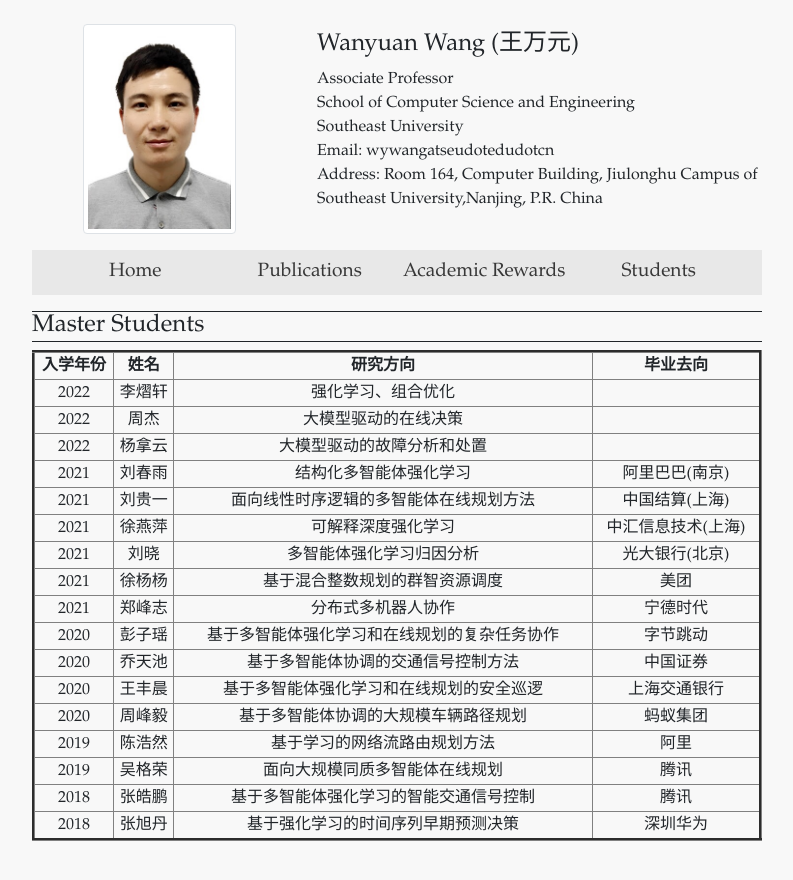
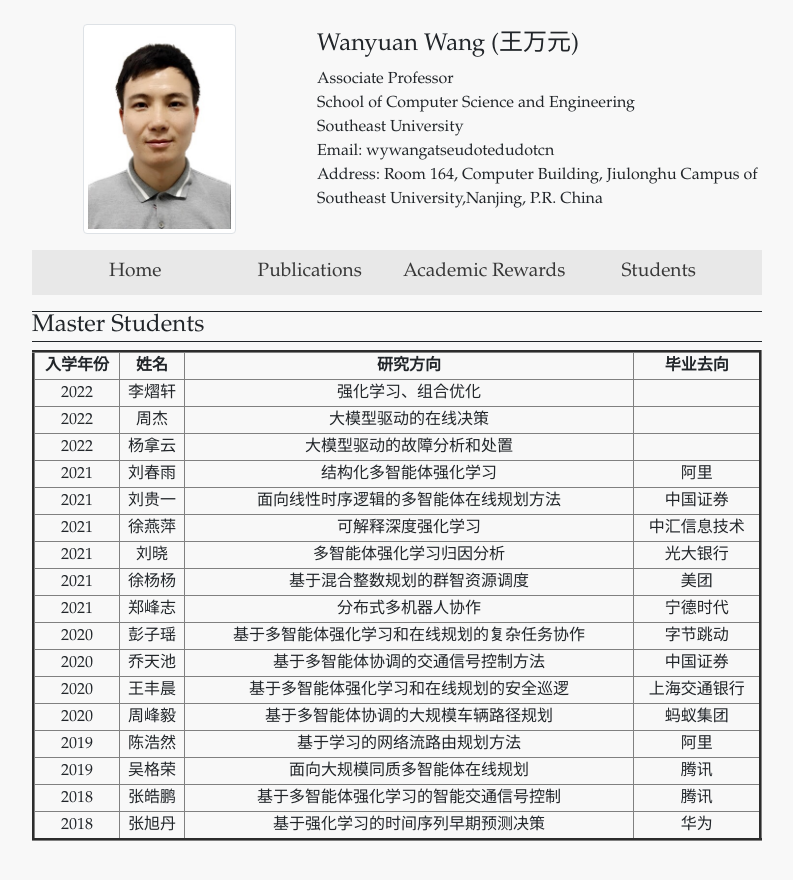
Before and after one commit to wanyuanwang/wanyuanwang.github.io, a Jekyll site: the page built from students.html, in a window 1280 px wide. Shown: the top 880 px of the page, without its empty margins (243-1036 px from the left). Built offline with Jekyll 4.4.1, drawn with Linux system fonts in a browser that asks for light colours.

Commit message:
Update students.html

```diff
--- a/students.html
+++ b/students.html
@@ -33,25 +33,25 @@ layout: default
     	      <td>2021</td>
               <td>刘春雨</td>
               <td>结构化多智能体强化学习</td>
-              <td>阿里巴巴(南京)</td>
+              <td>阿里</td>
           </tr>
           <tr align="center">
     	      <td>2021</td>
               <td>刘贵一</td>
               <td>面向线性时序逻辑的多智能体在线规划方法</td>
-              <td>中国结算(上海)</td>
+              <td>中国证券</td>
           </tr>
          <tr align="center">
     	      <td>2021</td>
               <td>徐燕萍</td>
               <td>可解释深度强化学习</td>
-              <td>中汇信息技术(上海)</td>
+              <td>中汇信息技术</td>
           </tr>
           <tr align="center">
     	      <td>2021</td>
               <td>刘晓</td>
               <td>多智能体强化学习归因分析</td>
-              <td>光大银行(北京)</td>
+              <td>光大银行</td>
           </tr>
           <tr align="center">
     	      <td>2021</td>
@@ -111,7 +111,7 @@ layout: default
     	      <td>2018</td>
               <td>张旭丹</td>
               <td>基于强化学习的时间序列早期预测决策</td>
-              <td>深圳华为</td>
+              <td>华为</td>
           </tr>
     </div>
 </div>
```
